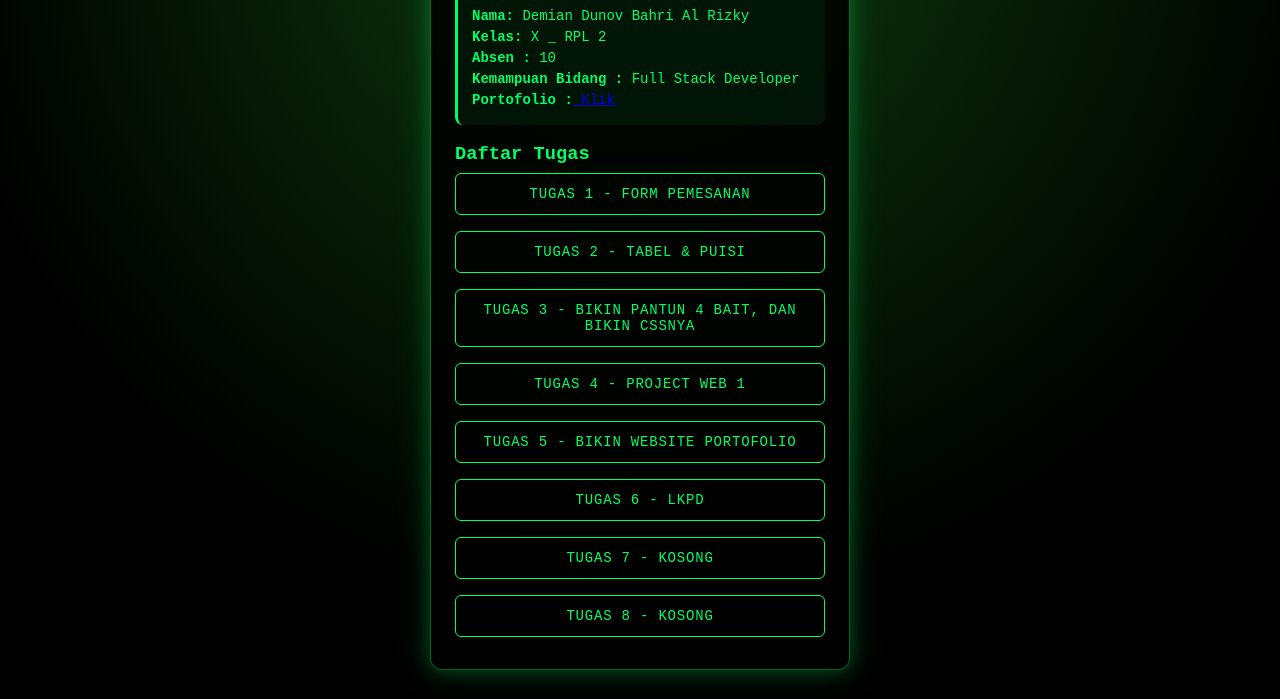
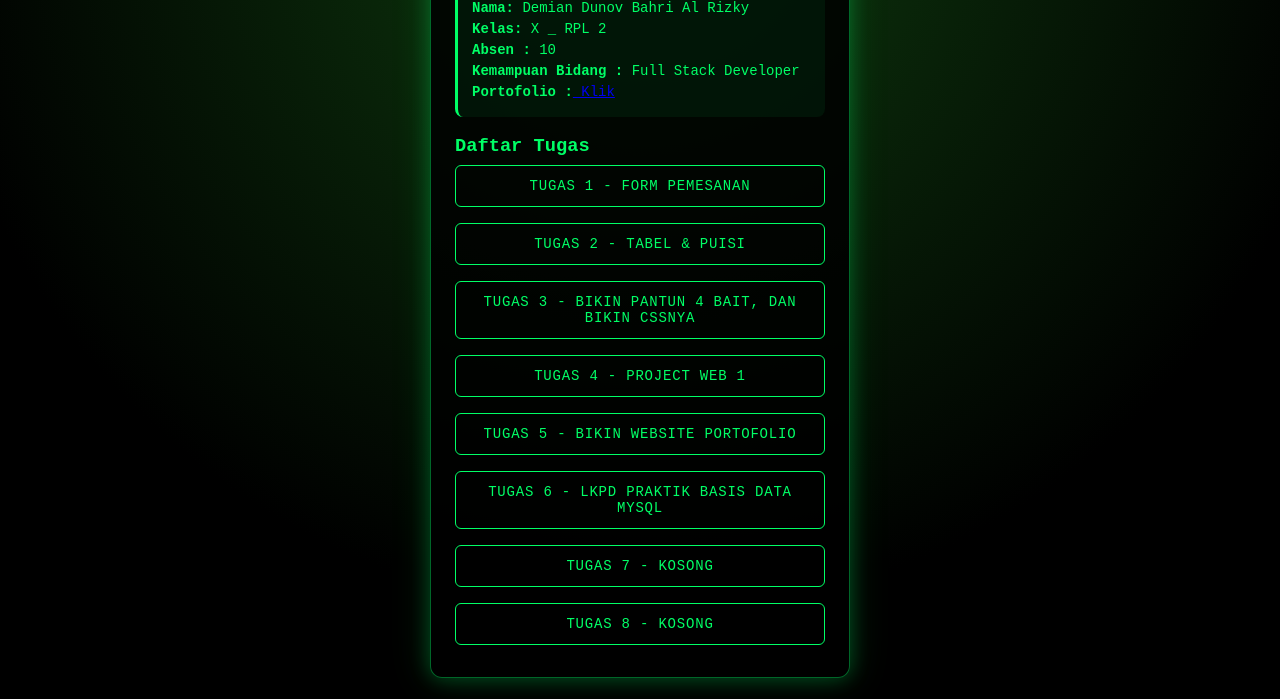
Before and after one commit to DemianDunov/Kumpulan-Tugas, a plain HTML site: page index.html in a window 1280 px wide. Shown: the part 101-800 px from the top of the page. Drawn offline with Linux system fonts and the light colour scheme.

Commit message:
index.html

```diff
--- a/index.html
+++ b/index.html
@@ -27,7 +27,7 @@
       <button onclick="openTask('tugas3.html')">Tugas 3 - Bikin pantun 4 bait, dan bikin CSSnya</button>
       <button onclick="openTask('projectweb1/index.html')">Tugas 4 - Project Web 1</button>
       <button onclick="openTask('tugas_portofolio/index.html')">Tugas 5 - Bikin Website Portofolio</button>
-      <button onclick="downloadFile('LKPD Praktik Basis Data MySQL.docx')">Tugas 6 - LKPD</button>
+      <button onclick="downloadFile('LKPD Praktik Basis Data MySQL.docx')">Tugas 6 - LKPD Praktik Basis Data MySQL</button>
       <button onclick="openTask('#')">Tugas 7 - Kosong</button>
       <button onclick="openTask('#')">Tugas 8 - Kosong</button>
     </div>
```
